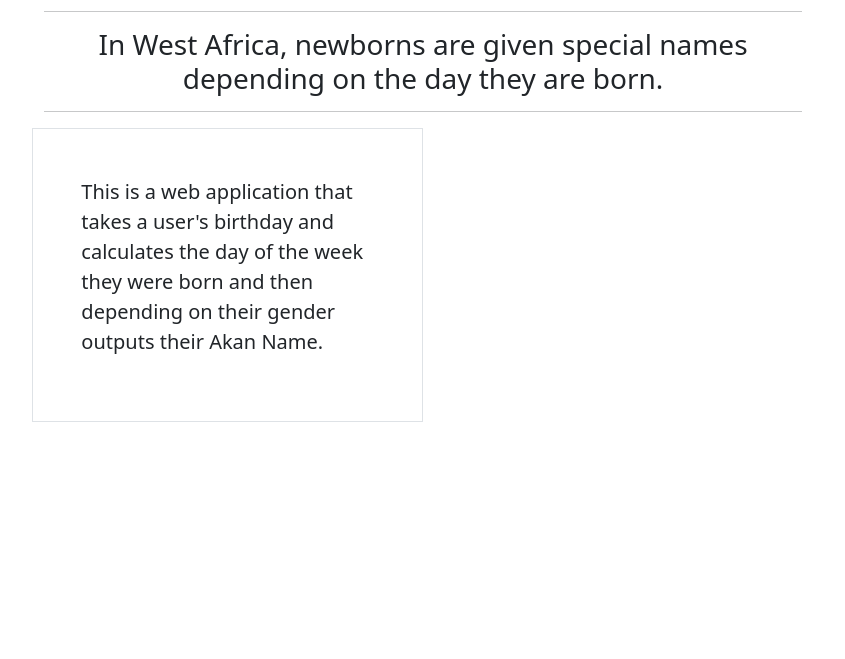
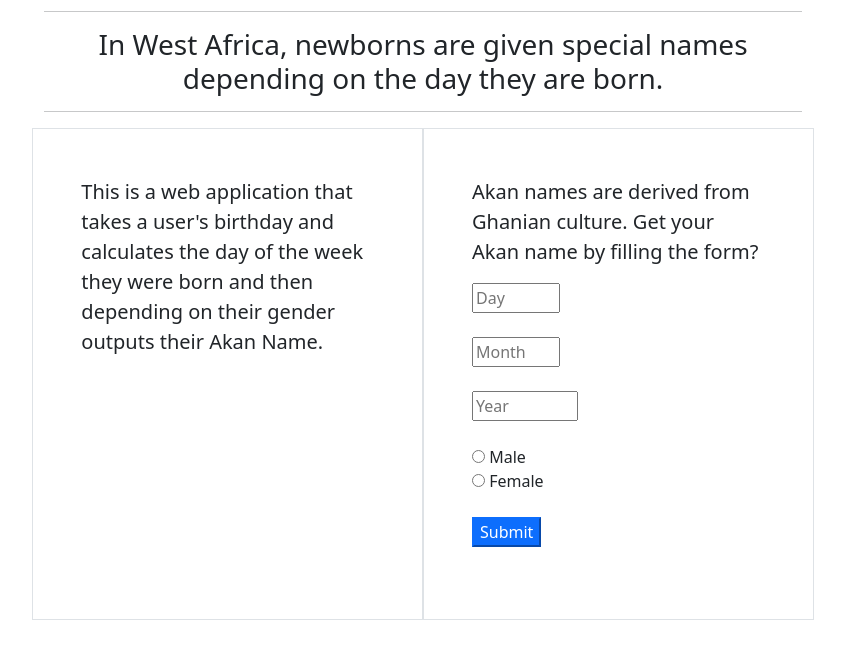
Before and after one commit to eliwangila/IP2akan-names, a plain HTML site: page index.html in a window 1280 px wide. Shown: the part 101-760 px from the top of the page, without its empty margins (217-1062 px from the left). Drawn offline with nearby package versions, Linux system fonts and the light colour scheme.

Commit message:
add form

```diff
--- a/index.html
+++ b/index.html
@@ -24,5 +24,19 @@
                   </p>
 
                 </div>
+                <div class="col-lg-6 col-md-5 col-sm-4 col-xs-3 border p-5">
+                    <form>
+                        <p class="lead">Akan names are derived from Ghanian culture. Get your Akan name by filling the form?</p>
+                        <input type="number" placeholder="Day" id="day" min="1" max="31" required >  <br> <br>
+                        <input type="number" placeholder="Month" id="month" min="1" max="12"  required>   <br> <br>
+                        <input type="number" placeholder="Year" id="year" min="1870" max="2021" maxlength="4" required ><br> <br>
+                        <div class="gender">
+                          <input type="radio" name="Gender" value="Male" required> Male <br>
+                          <input type="radio" name="Gender" value="Female" required> Female <br>
+                        </div> <br>
+                        <button type="submit" class="btn-primary" onclick="AkanName()">Submit</button>
+                      </form>
+                <br>
+                  </div>
 </body>
 </html>
```
